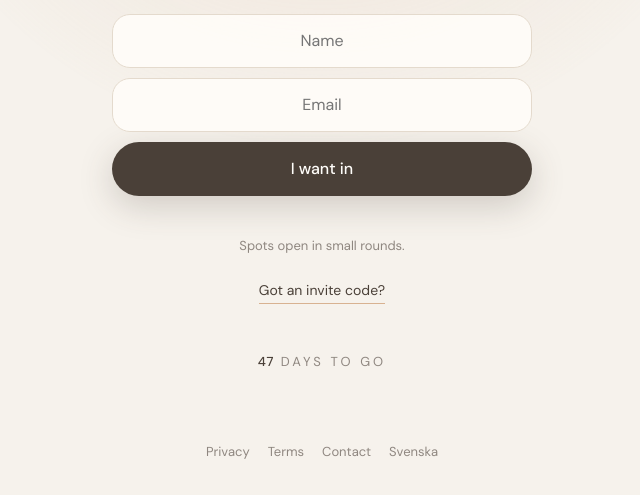
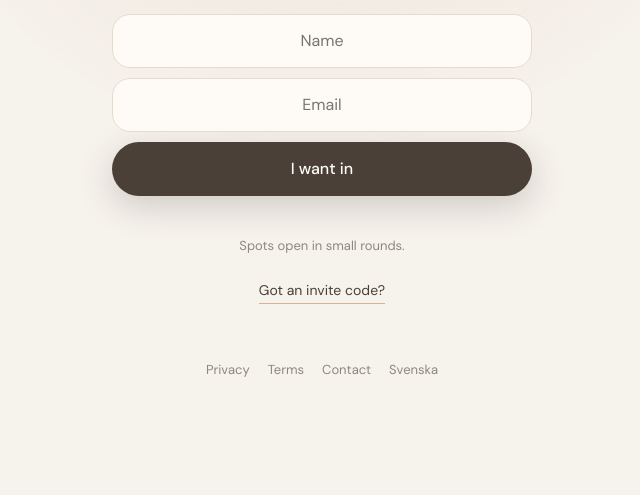
Before and after one commit to youosapp-crypto/youosapp-crypto.github.io, a plain HTML site: page index.html in a window 1280 px wide. Shown: the part 545-1040 px from the top of the page, without its empty margins (318-958 px from the left). After the commit the page ends 974 px from the top, so only its background shows below. Drawn offline with Linux system fonts and the light colour scheme; no server answers.

Commit message:
Ta bort nedräkningen (dagar kvar) från startsidan
Co-Authored-By: Claude Opus 5.5 <noreply@anthropic.com>
Claude-Session: https://claude.ai/code/session_014xYuLCPtmes8BoMRJtZX34

```diff
--- a/index.html
+++ b/index.html
@@ -148,8 +148,6 @@
     </div>
   </section>
 
-  <p class="countdown rise d5" id="countdown"></p>
-
   <footer>
     <a href="integritet.html" data-t="privacy">Integritet</a>
     <a href="villkor.html" data-t="terms">Villkor</a>
@@ -207,12 +205,6 @@
     document.querySelectorAll('[data-ta]').forEach((el) => { el.setAttribute('aria-label', t(el.dataset.ta)); });
     const meta = document.querySelector('meta[name="description"]'); if (meta) meta.content = t('desc');
     const sw = document.getElementById('langSwitch'); sw.textContent = t('other'); sw.lang = t('otherLang');
-    updateCountdown();
-  }
-  function updateCountdown() {
-    const launch = new Date('2027-01-01T00:00:00+01:00');
-    const days = Math.ceil((launch - new Date()) / 86400000);
-    if (days > 0) document.getElementById('countdown').innerHTML = '<b>' + days + '</b> ' + t('days');
   }
   document.getElementById('langSwitch').addEventListener('click', (e) => {
     e.preventDefault();
```
